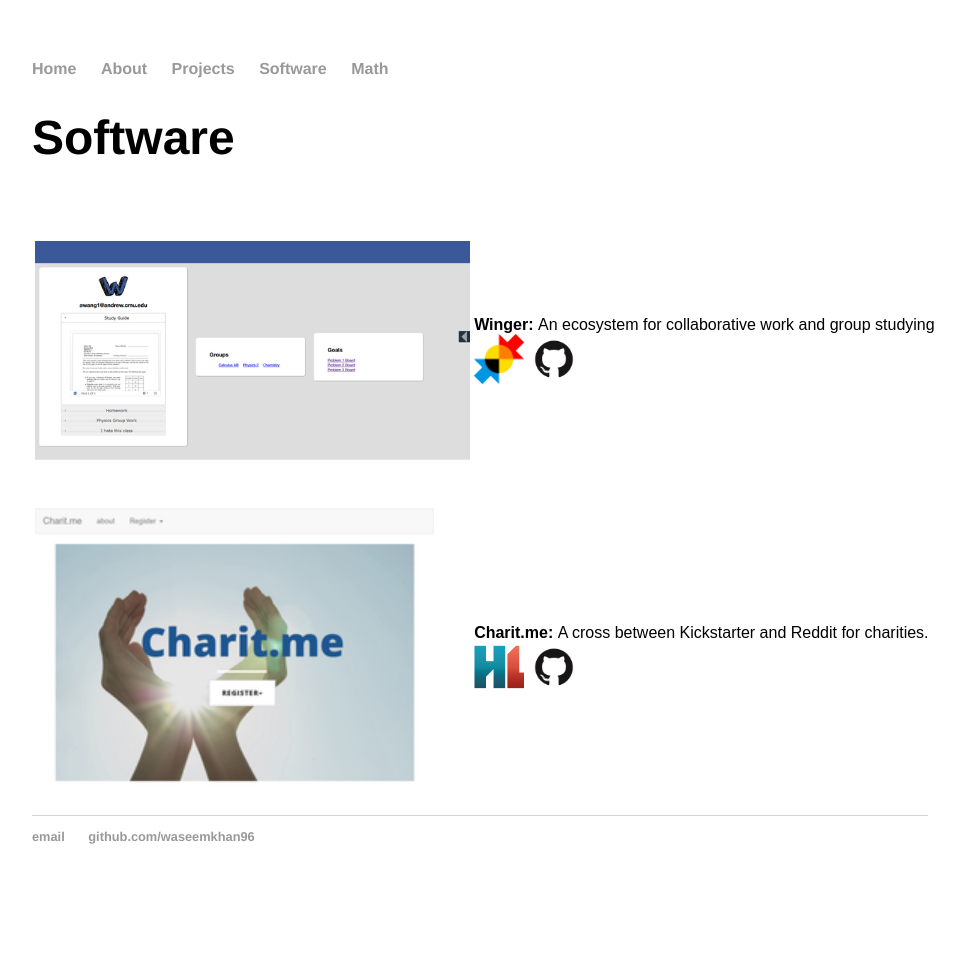
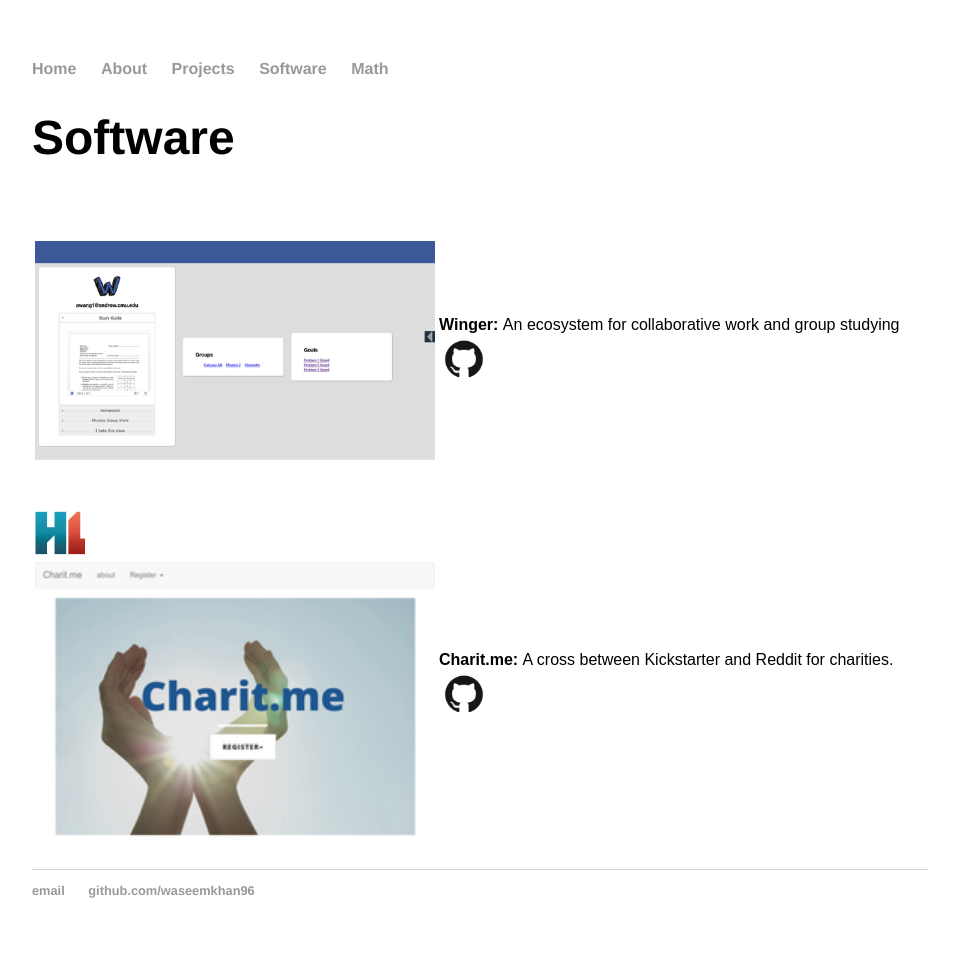
Before and after one commit to wasdkhan/wasdkhan.github.io, a Jekyll site: the page built from software/index.html, in a window 1280 px wide. Shown: the whole page, without its empty margins (160-1125 px from the left). Built offline with Jekyll 4.4.1, drawn with Linux system fonts in a browser that asks for light colours; before the commit the page ends 904 px from its top, so only the background shows below that.

Commit message:
fix hyperlink

```diff
--- a/css/main.css
+++ b/css/main.css
@@ -48,6 +48,7 @@
 
 .soft   {
     height: 300px;
+    width: 400px;
 }
 
 .icon   {
--- a/software/index.html
+++ b/software/index.html
@@ -6,21 +6,20 @@
   <h1>Software</h1>
     <table>
       <tr>
-        <td><div style="float:left"><img class="soft" src="img/winger.png"/></div></td>
+        <td><div style="float:left">
+          <a href="http://challengepost.com/software/winger"><img class="soft" src="img/winger.png"/></a>
+        </div></td>
         <td><div style="width:500px;float:left;font-family:Arial">
         <strong>Winger: </strong> An ecosystem for collaborative work and group studying
-        <a href="http://hackprincetonf2014.challengepost.com/submissions/30037-winger">
-          <img class="icon" src="img/challenge_post.png"> </a>
         <a href="https://github.com/avarun42/Winger">
           <img class="icon" src="img/github.png"> </a>
         </div></td>
       </tr>
   		<tr>
-  			<td><div style="float:left"><img class="soft" src="img/charitme.png"/></div></td>
+  			<td><div style="float:left"><a href="https://www.hackerleague.org/hackathons/hackru-fall-2014/hacks/charit-dot-me">
+          <img class="icon" src="img/hacker_league.png"><img class="soft" src="img/charitme.png"/></a></div></td>
   			<td><div style="width:500px;float:left;font-family:Arial">
   			<strong>Charit.me:	</strong> A cross between Kickstarter and Reddit for charities.
-        <a href="https://www.hackerleague.org/hackathons/hackru-fall-2014/hacks/charit-dot-me">
-          <img class="icon" src="img/hacker_league.png"> </a>
         <a href="https://github.com/waseemkhan96/charitme">
           <img class="icon" src="img/github.png"> </a>
   			</div></td>
```
